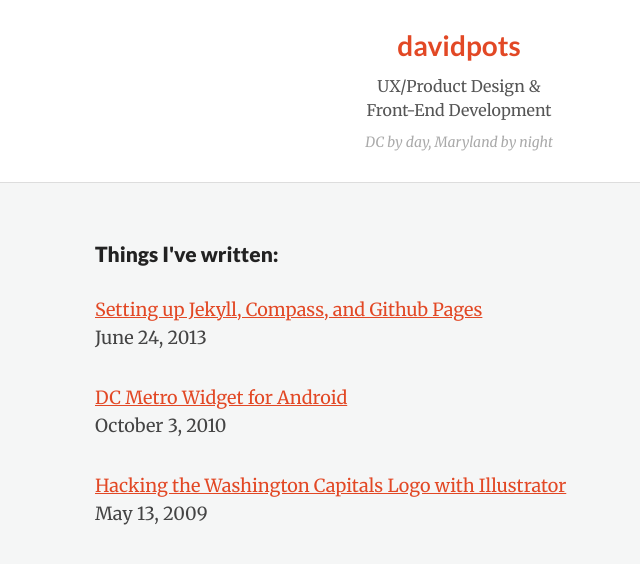
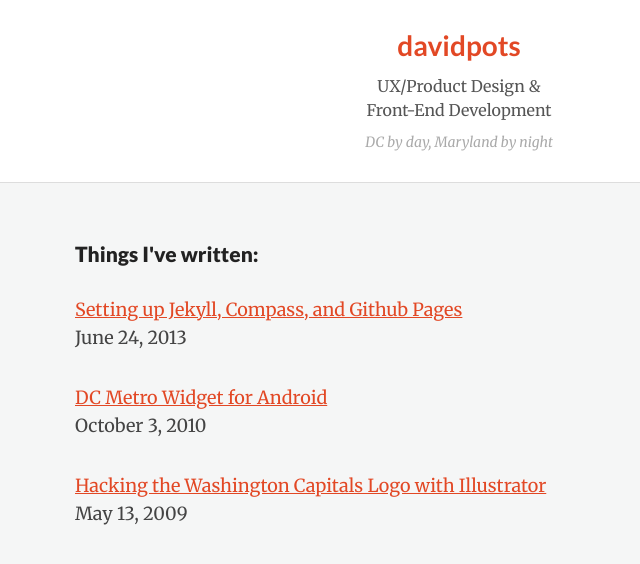
Before and after one commit to davidpots/davidpots.github.io, a Jekyll site: the page built from index.html, in a window 1280 px wide. Shown: the top 564 px of the page, without its empty margins (181-821 px from the left). Built offline with Jekyll 4.4.1, drawn with Linux system fonts in a browser that asks for light colours.

Commit message:
Tweaks width of tablet size breakpoint

```diff
--- a/_sass/layout.scss
+++ b/_sass/layout.scss
@@ -7,4 +7,4 @@
 }
 
 @media (min-width: 320px) { .wrapper { width: 100%;  } }
-@media (min-width: 728px) { .wrapper { width: 728px; } }
+@media (min-width: 768px) { .wrapper { width: 768px; } }
--- a/css/layout.css
+++ b/css/layout.css
@@ -14,9 +14,9 @@
     width: 100%;
   }
 }
-@media (min-width: 728px) {
+@media (min-width: 768px) {
   /* line 10, ../_sass/layout.scss */
   .wrapper {
-    width: 728px;
+    width: 768px;
   }
 }
--- a/css/screen.css
+++ b/css/screen.css
@@ -860,10 +860,10 @@ textarea {
     width: 100%;
   }
 }
-@media (min-width: 728px) {
+@media (min-width: 768px) {
   /* line 10, ../_sass/layout.scss */
   .wrapper {
-    width: 728px;
+    width: 768px;
   }
 }
 /* line 1, ../_sass/typography.scss */
```
